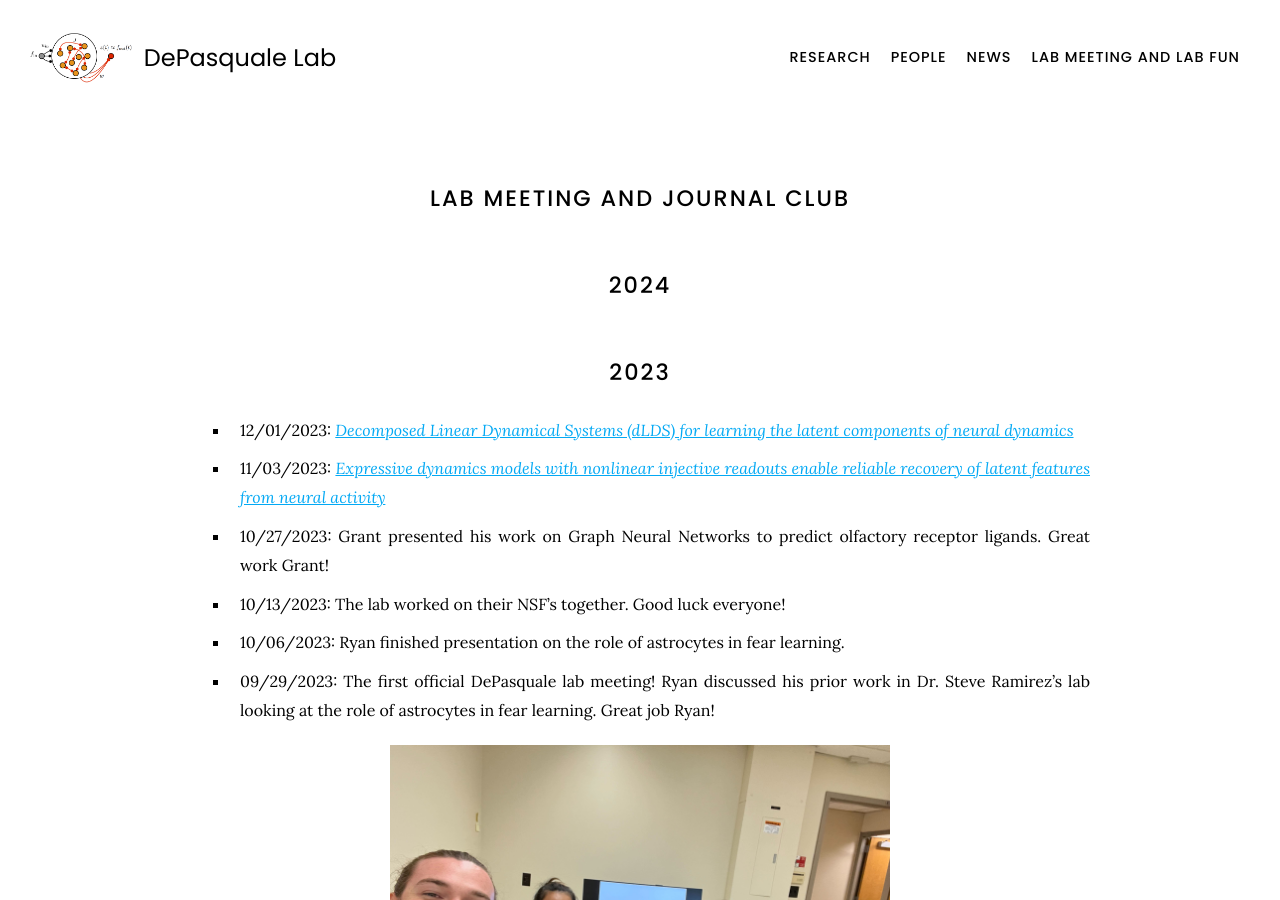
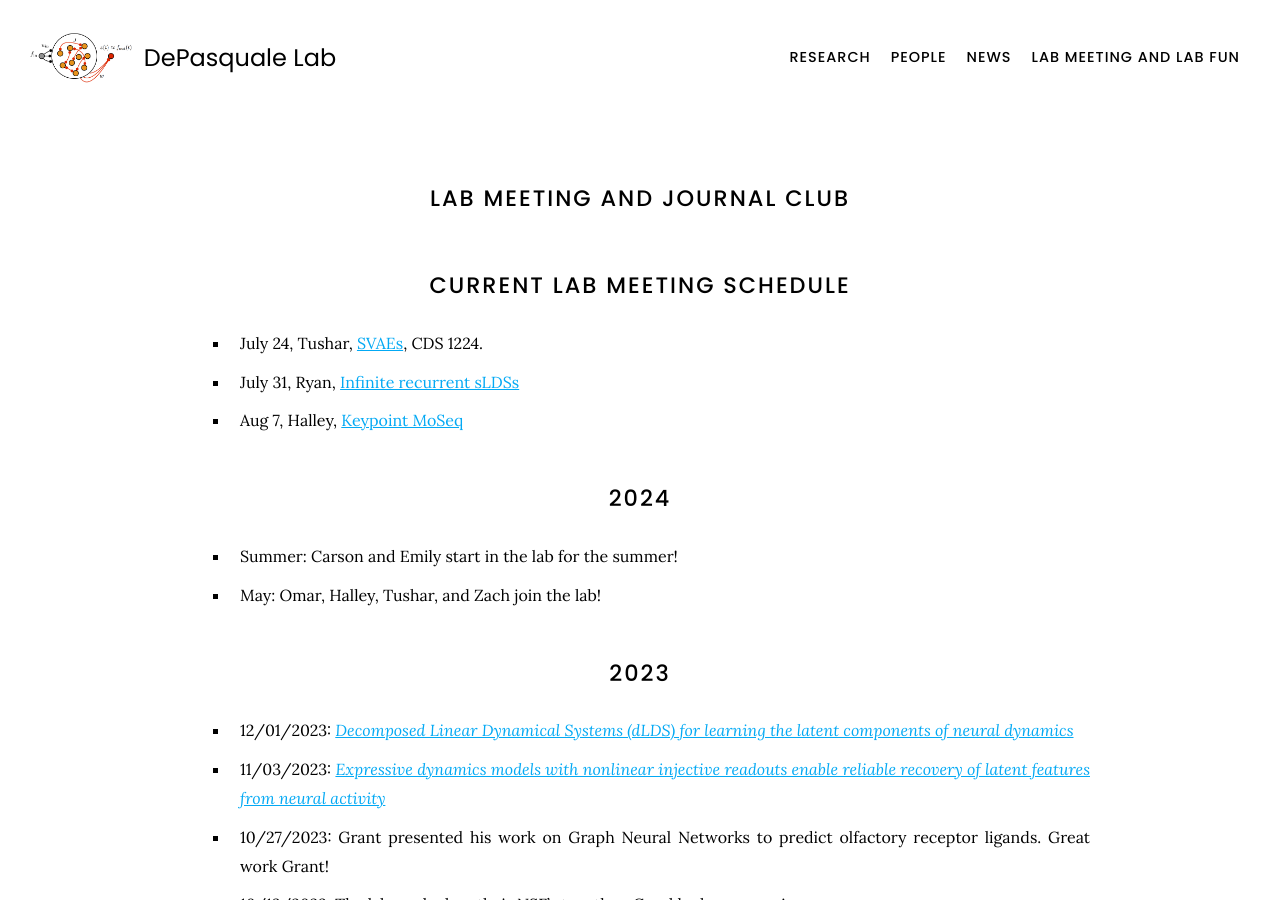
Before and after one commit to GrantMcConachie/depasquale-lab.github.io, a Jekyll site: the page built from current_events/index.md, in a window 1280 px wide and 900 px high. Built offline with Jekyll 4.4.1, drawn with Linux system fonts in a browser that asks for light colours; nearby versions of some CDN libraries; a style sheet for code colours, icons or effects is not loaded.

Commit message:
added lab meeting schedule

```diff
--- a/current_events/index.md
+++ b/current_events/index.md
@@ -6,9 +6,19 @@ nav:
 Lab Meeting and Journal Club
 ======
 
+Current lab meeting schedule
+======
+
+- July 24, Tushar, [SVAEs](https://arxiv.org/abs/2008.12595), CDS 1224.
+- July 31, Ryan, [Infinite recurrent sLDSs](https://openreview.net/forum?id=YIls9HEa52)
+- Aug 7, Halley, [Keypoint MoSeq](https://www.biorxiv.org/content/10.1101/2023.03.16.532307v3)
+
+
 2024
 ======
 
+- Summer: Carson and Emily start in the lab for the summer!
+- May: Omar, Halley, Tushar, and Zach join the lab!
 
 2023
 ======
```
